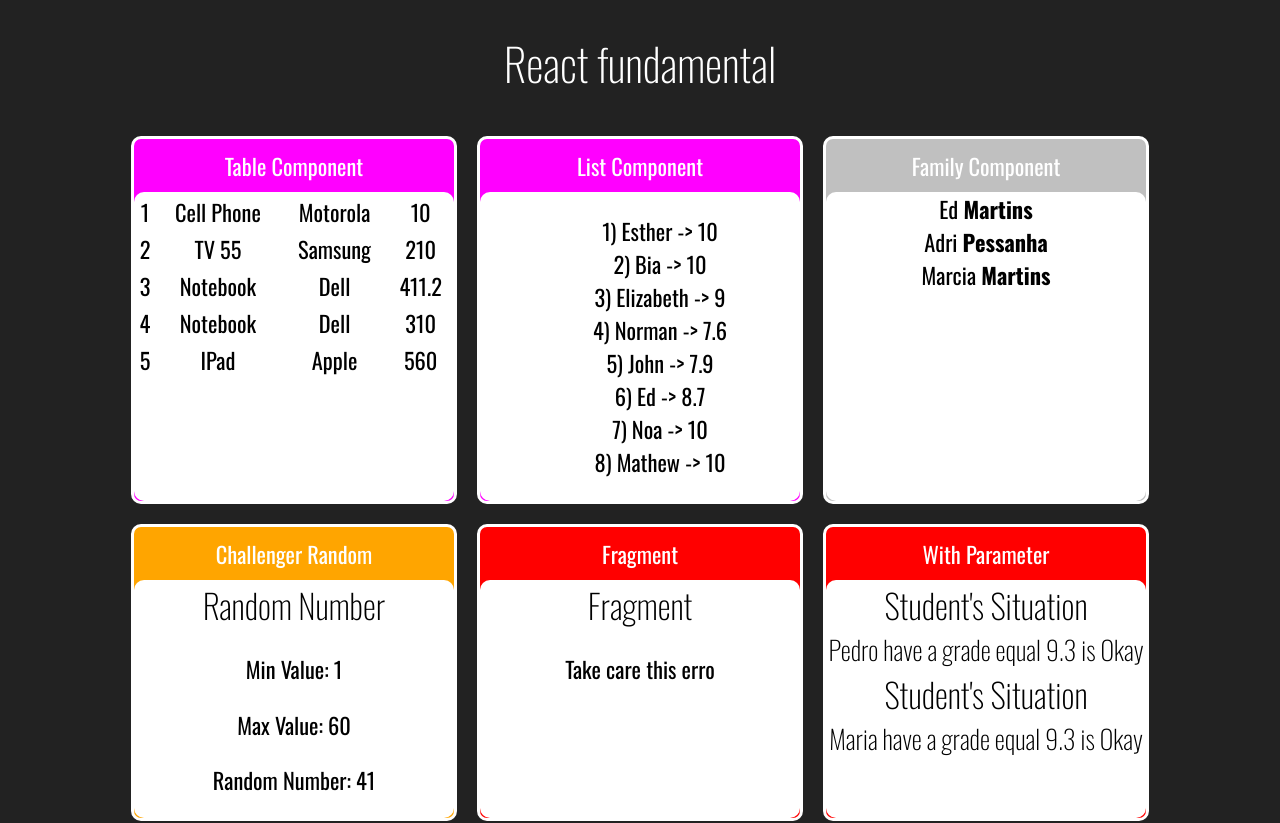
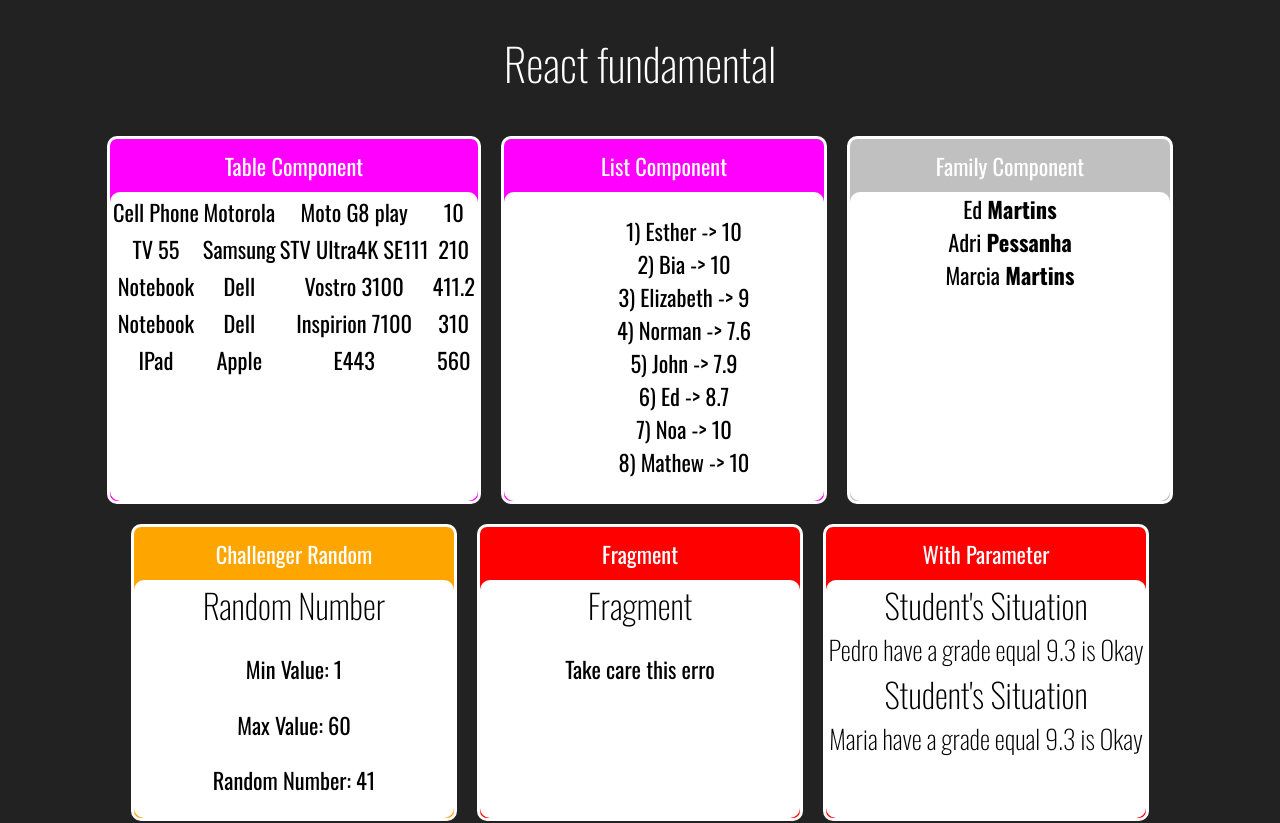
Before and after one commit to edniltonmartins/fundamentos-react, a React (Create React App) app: page / in a window 1280 px wide. Shown: the top 823 px of the page. Built offline with nearby package versions, Linux system fonts and the light colour scheme.

Commit message:
Adicionando a key na tr para que o react possa processar mais rapido

```diff
--- a/src/components/repeat/tableProduct.jsx
+++ b/src/components/repeat/tableProduct.jsx
@@ -4,10 +4,10 @@ import products from "../../data/products";
 export default () => {
     const productsJSX = products.map( (product) =>{
         return(
-            <tr>
-                <td>{product.id}</td>
+            <tr key={product.id}>
                 <td>{product.name}</td>
                 <td>{product.brand}</td>
+                <td>{product.model}</td>
                 <td>{product.price}</td>
             </tr>
         )
@@ -15,7 +15,9 @@ export default () => {
 
     return(
         <table>
-            {productsJSX}
+            <tbody>
+                {productsJSX}
+            </tbody>
         </table>
     )
 }
```
